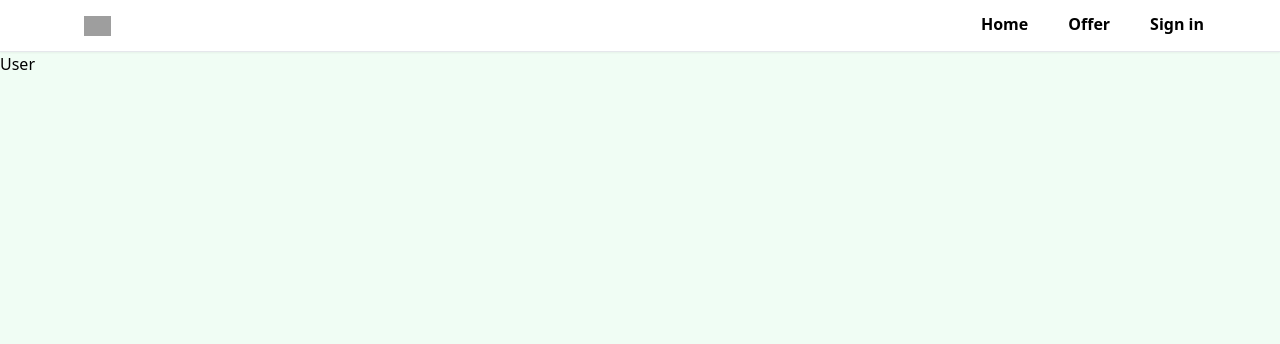
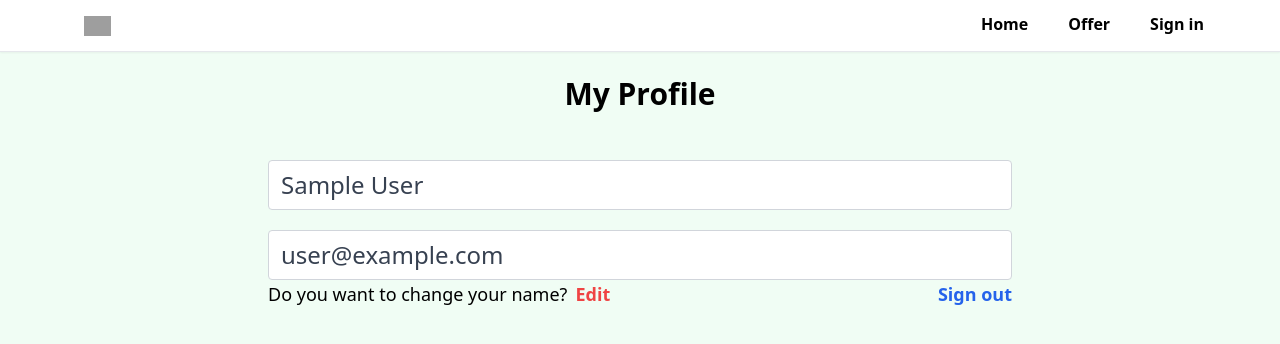
Before and after one commit to sagartiwary/Realtor-Clone, a React (Create React App) app: page /profile in a window 1280 px wide. Shown: the top 344 px of the page. Built offline with nearby package versions, Linux system fonts and the light colour scheme; no server answers; sample sign-in values are in the browser's storage; grey boxes are pictures that could not be loaded; the HTML template or start-up script is replaced by a standard one.

Commit message:
private-completed

```diff
--- /dev/null
+++ b/src/Components/AuthState.jsx
@@ -0,0 +1,17 @@
+import { getAuth, onAuthStateChanged } from "firebase/auth";
+import React, { useEffect, useState } from "react";
+
+export const AuthState = () => {
+  const [loggedIn, setloggedIn] = useState(false);
+  const [loading, setLoading] = useState(true);
+  useEffect(() => {
+    const auth = getAuth();
+    onAuthStateChanged(auth, (user) => {
+      if (user) {
+        setloggedIn(true);
+      }
+      setLoading(false);
+    });
+  }, []);
+  return { loggedIn, loading };
+};
--- a/src/Components/MainRoutes.jsx
+++ b/src/Components/MainRoutes.jsx
@@ -1,11 +1,12 @@
 import React from "react";
 import { Routes, Route } from "react-router-dom";
 import { Home } from "../Pages/Home";
-import { User } from "../Pages/User";
+import { Profile } from "../Pages/User";
 import { Offer } from "../Pages/Offer";
 import { ForgotPassword } from "../Pages/ForgotPassword";
 import { Register } from "../Pages/Register";
 import { Login } from "../Pages/Login";
+import { PrivateRoute } from "./PrivateRoute";
 export const MainRoutes = () => {
   return (
     <div>
@@ -15,7 +16,15 @@ export const MainRoutes = () => {
         <Route path="/register" element={<Register />} />
         <Route path="/password" element={<ForgotPassword />} />
         <Route path="/offer" element={<Offer />} />
-        <Route path="/profile" element={<User />} />
+
+        <Route
+          path="/profile"
+          element={
+            <PrivateRoute>
+              <Profile />
+            </PrivateRoute>
+          }
+        />
       </Routes>
     </div>
   );
--- /dev/null
+++ b/src/Components/PrivateRoute.jsx
@@ -0,0 +1,11 @@
+import React from "react";
+import { Navigate } from "react-router-dom";
+import { AuthState } from "./AuthState";
+
+export const PrivateRoute = ({ children }) => {
+  let {loggedIn,loading} = AuthState();
+  if(loading){
+    return <h1>Loading...</h1>
+  }
+  return loggedIn ? children : <Navigate to={"/login"} />;
+};
--- a/src/Pages/User.jsx
+++ b/src/Pages/User.jsx
@@ -1,7 +1,49 @@
-import React from 'react'
+import { getAuth } from "firebase/auth";
+import React, { useState } from "react";
+import { useNavigate } from "react-router-dom";
 
-export const User = () => {
+export const Profile = () => {
+  const auth = getAuth();
+const navigate=useNavigate()
+  const [formData, setformData] = useState({
+    name: auth.currentUser.displayName,
+    email: auth.currentUser.email,
+  });
+  const { name, email } = formData;
+  const handleSignOut=()=>{
+    auth.signOut()
+  navigate("/")
+  }
   return (
-    <div>User</div>
-  )
-}
+    <>
+      <section className="flex flex-col mx-auto max-w-3xl justify-center">
+        <h1 className="text-center text-3xl font-bold my-6">My Profile</h1>
+
+        <div className="w-full md-w-[50%] mt-6 px-3">
+          <input
+            type="text"
+            name="name"
+            value={name}
+            className="text-2xl text-gray-700 border border-gray-300 rounded bg-whtie w-full transition ease-in-out"
+          />
+          <input
+            type="text"
+            name="email"
+            value={email}
+            className="text-2xl text-gray-700 border border-gray-300 rounded bg-whtie w-full transition ease-in-out mt-5"
+          />
+        </div>
+        <div className="flex justify-between whitespace-nowrap text-sm  sm:text-lg mb-6 px-3">
+          <p className="flex items-center">
+            Do you want to change your name?{" "}
+            <span className="text-red-500 font-semibold hover:text-red-700 cursor-pointer ml-2">
+              Edit
+            </span>
+          </p>
+
+          <p className="text-blue-600 hover:text-blue-800 font-bold cursor-pointer" onClick={handleSignOut}>Sign out</p>
+        </div>
+      </section>
+    </>
+  );
+};
```
